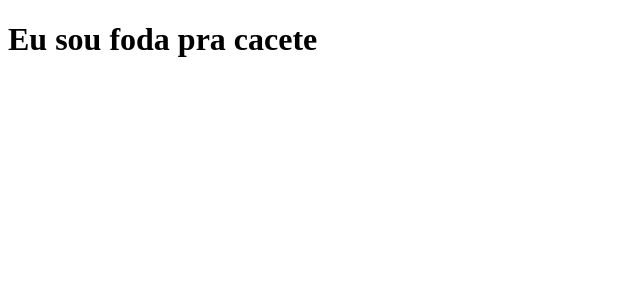
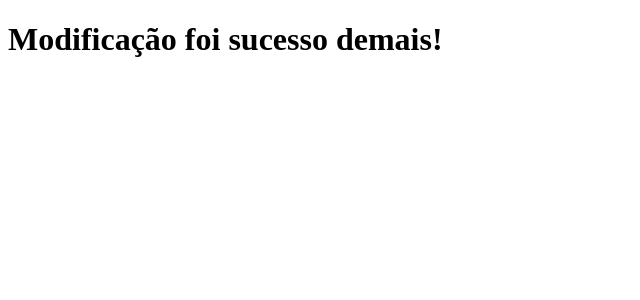
Before and after one commit to Breke-code/Tabnews-study, a Next.js app: page / in a window 1280 px wide. Shown: the top 300 px of the page, without its empty margins (0-640 px from the left). Built offline with nearby package versions, Linux system fonts and the light colour scheme.

Commit message:
Frase vercel

```diff
--- a/pages/index.js
+++ b/pages/index.js
@@ -1,5 +1,5 @@
 function Home() {
-return <h1>Eu sou foda pra cacete</h1>
+return <h1>Modificação foi sucesso demais!</h1>
 }
 
 export default Home;
```
